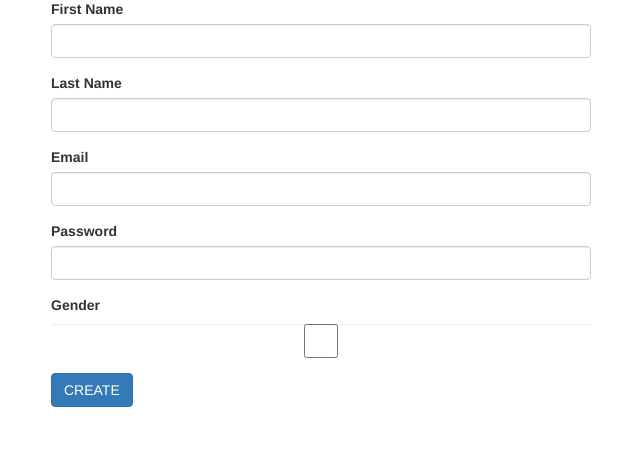
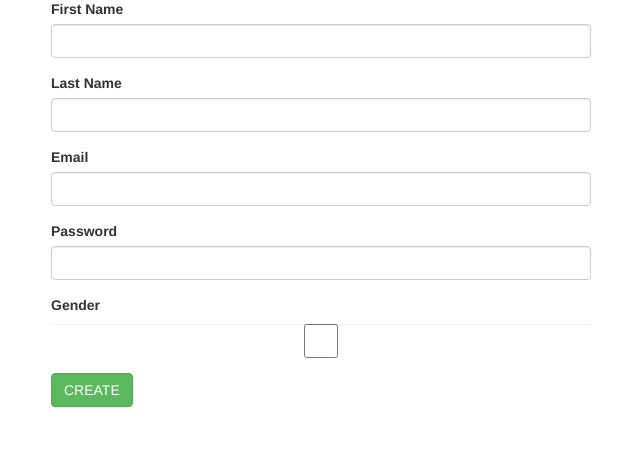
Before and after one commit to zhengwu123/pinstories, a PHP site: page / in a window 1280 px wide. Shown: the part 21-489 px from the top of the page, without its empty margins (34-674 px from the left). Run offline with PHP 8.4, Linux system fonts and the light colour scheme; some libraries are stand-ins or nearby versions.

Commit message:
trial form

```diff
--- a/index.php
+++ b/index.php
@@ -39,7 +39,7 @@ $("[name='my-checkbox']").bootstrapSwitch();
             <input type="checkbox" name="my-checkbox" class="form-control">
             </div>
 
-            <input class="btn btn-primary" type="submit" name="submit" value="CREATE">
+            <input class="btn btn-success" type="submit" name="submit" value="CREATE">
 
         </form>
 
```
